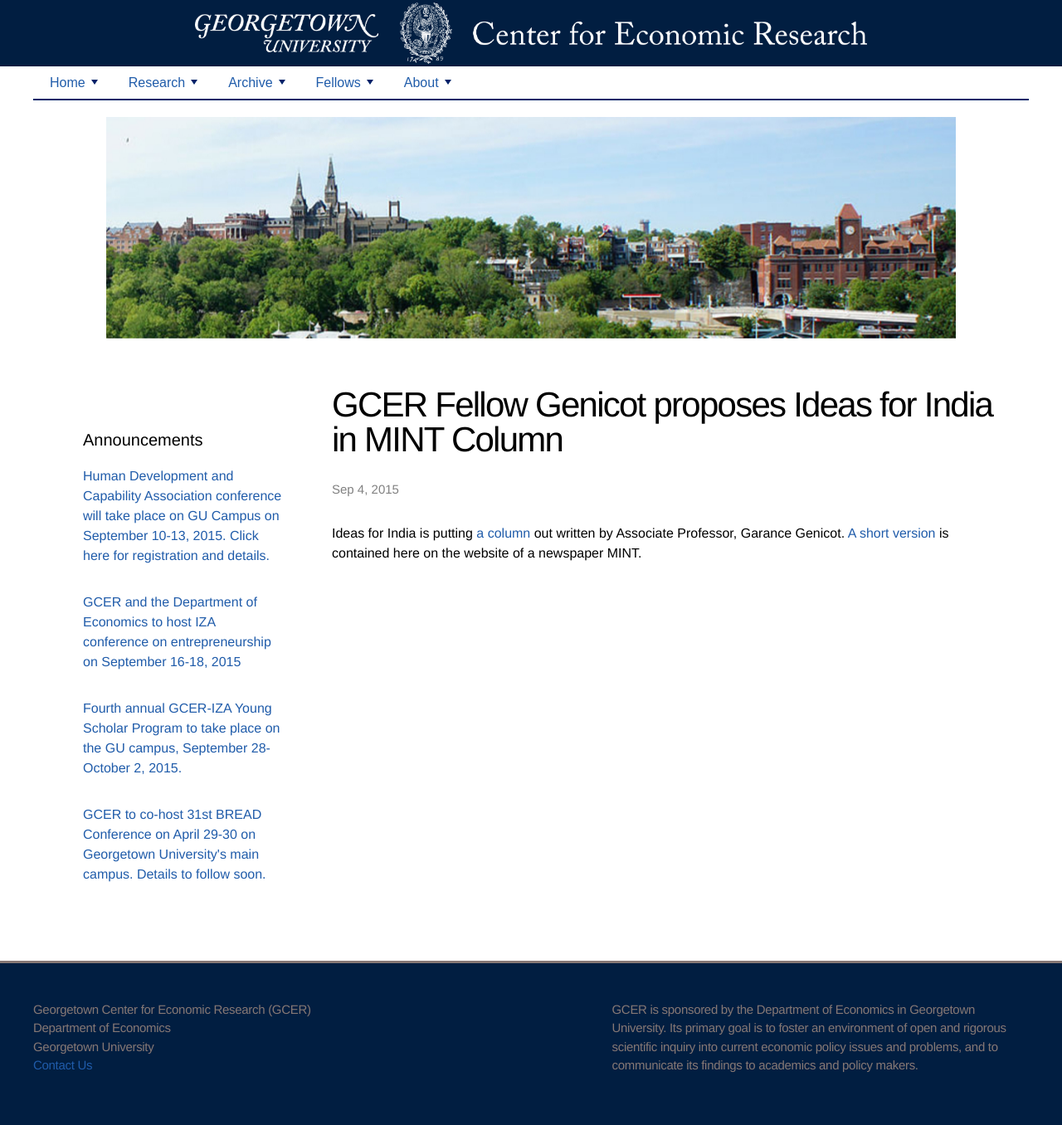
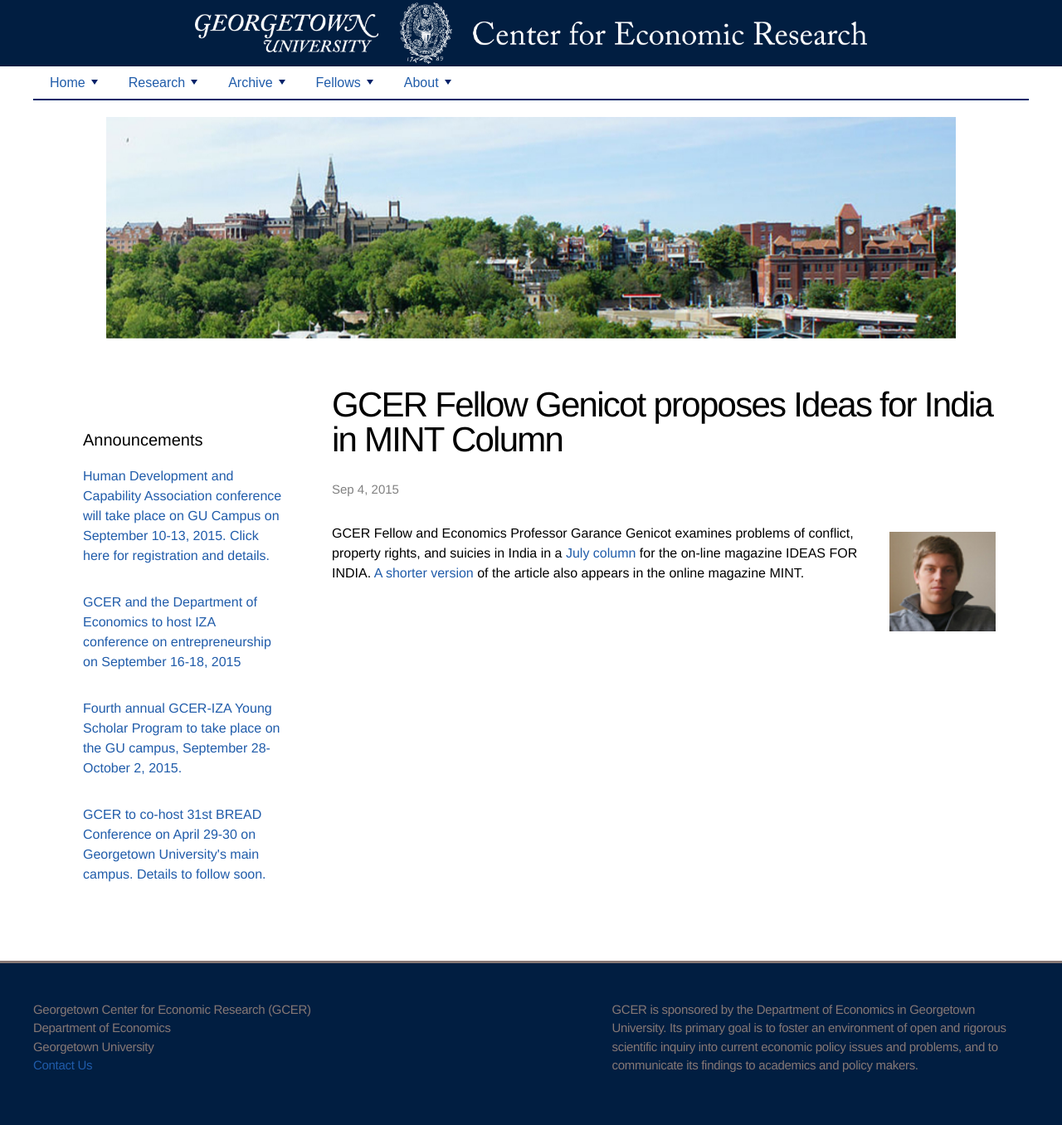
Before and after one commit to georgetown-econ/gcer, a Jekyll site: the page built from _posts/2015-09-04-Garance-Genicot-new-column.html, in a window 1280 px wide. Shown: the whole page at 83% size. Built offline with Jekyll 4.4.1, drawn with Linux system fonts in a browser that asks for light colours.

Commit message:
Updated 2015-09-04-Garance-Genicot-new-column.html

```diff
--- a/_posts/2015-09-04-Garance-Genicot-new-column.html
+++ b/_posts/2015-09-04-Garance-Genicot-new-column.html
@@ -6,5 +6,6 @@
 ---
 
 
-
-<p> Ideas for India is putting <a href="http://www.ideasforindia.in/article.aspx?article_id=1476">a column</a> out written by Associate Professor, Garance Genicot. <a href="http://www.livemint.com/Opinion/vKW8GLkI1NbYWV1mB3dtXK/Property-rights-household-conflict-and-suicide-in-India.html">A short version</a> is contained here on the website of a newspaper MINT. </p>
+<img style="float: right; width: 128px; height: 120px; margin: 10px;" src="{{ site.baseurl }}/assets/images/LaurentBouton.jpg" />
+<p> GCER Fellow and Economics Professor Garance Genicot examines problems of conflict, property rights, and suicies in India in a
+<a href="http://www.ideasforindia.in/article.aspx?article_id=1476">July column</a> for the on-line magazine IDEAS FOR INDIA. <a href="http://www.livemint.com/Opinion/vKW8GLkI1NbYWV1mB3dtXK/Property-rights-household-conflict-and-suicide-in-India.html">A shorter version </a> of the article also appears in the online magazine MINT. </p>
```
